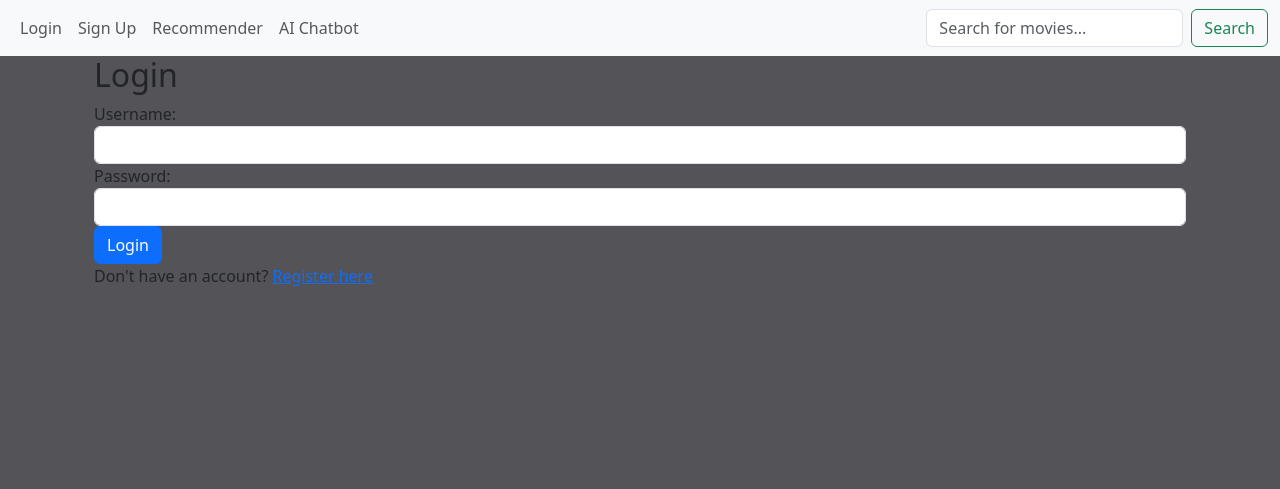
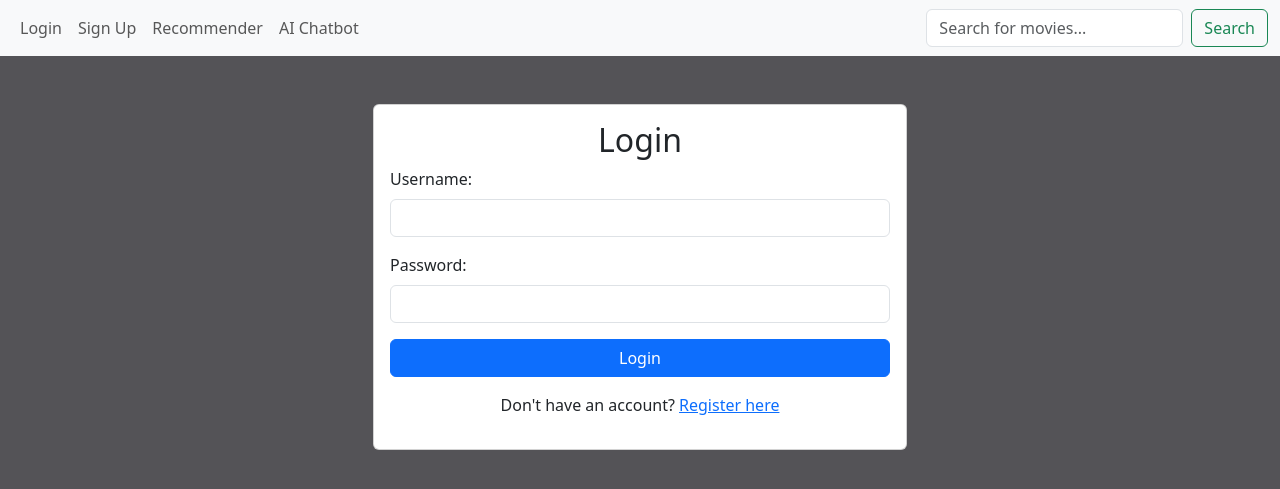
Before and after one commit to tahirkhan54321/Movie-Recommendation-Python, a Django app: page /login/ in a window 1280 px wide. Shown: the top 489 px of the page. Run offline with Django 5.2, Linux system fonts and the light colour scheme.

Commit message:
Refactored login page to use bootstrap

```diff
--- a/base/templates/login.html
+++ b/base/templates/login.html
@@ -1,13 +1,17 @@
-{% extends 'base.html' %} {% block title %}Log In{% endblock %}
+{% extends 'base.html' %}
+{% block title %}Log In{% endblock %}
+
 {% block content %}
 
-
-<div class="container">
-  <h2>Login</h2>
+<div class="container mt-5">
+  <div class="row justify-content-center">
+    <div class="col-md-6">
+      <div class="card p-3">
+      <h2 class="text-center">Login</h2>
       <form method="POST" action="{% url 'loginPage' %}">
         {% csrf_token %}
-    <div class="form-group">
-      <label for="username">Username:</label>
+        <div class="form-group mb-3">
+          <label for="username" class="form-label">Username:</label>
           <input
             type="text"
             class="form-control"
@@ -16,8 +20,8 @@
             required
           />
         </div>
-    <div class="form-group">
-      <label for="password">Password:</label>
+        <div class="form-group mb-3">
+          <label for="password" class="form-label">Password:</label>
           <input
             type="password"
             class="form-control"
@@ -26,18 +30,23 @@
             required
           />
         </div>
-    <button type="submit" class="btn btn-primary">Login</button>
+        <div class="d-grid">
+          <button type="submit" class="btn btn-primary btn-block">Login</button>
+        </div>
       </form>
       {% if messages %}
-  <div class="messages">
+      <div class="mt-3">
         {% for message in messages %}
-    <div class="alert alert-{% if message.tags %}{{ message.tags }}{% endif %}">
+        <div class="alert alert-{{ message.tags }}">
           {{ message }}
         </div>
         {% endfor %}
       </div>
       {% endif %}
-  <p>Don't have an account? <a href="{% url 'register' %}">Register here</a></p>
+      <p class="mt-3 text-center">Don't have an account? <a href="{% url 'register' %}">Register here</a></p>
+    </div>
+  </div>
+</div>
 </div>
 
 {% endblock %}
```
Lines whose indentation alone changed are shown as unchanged.
